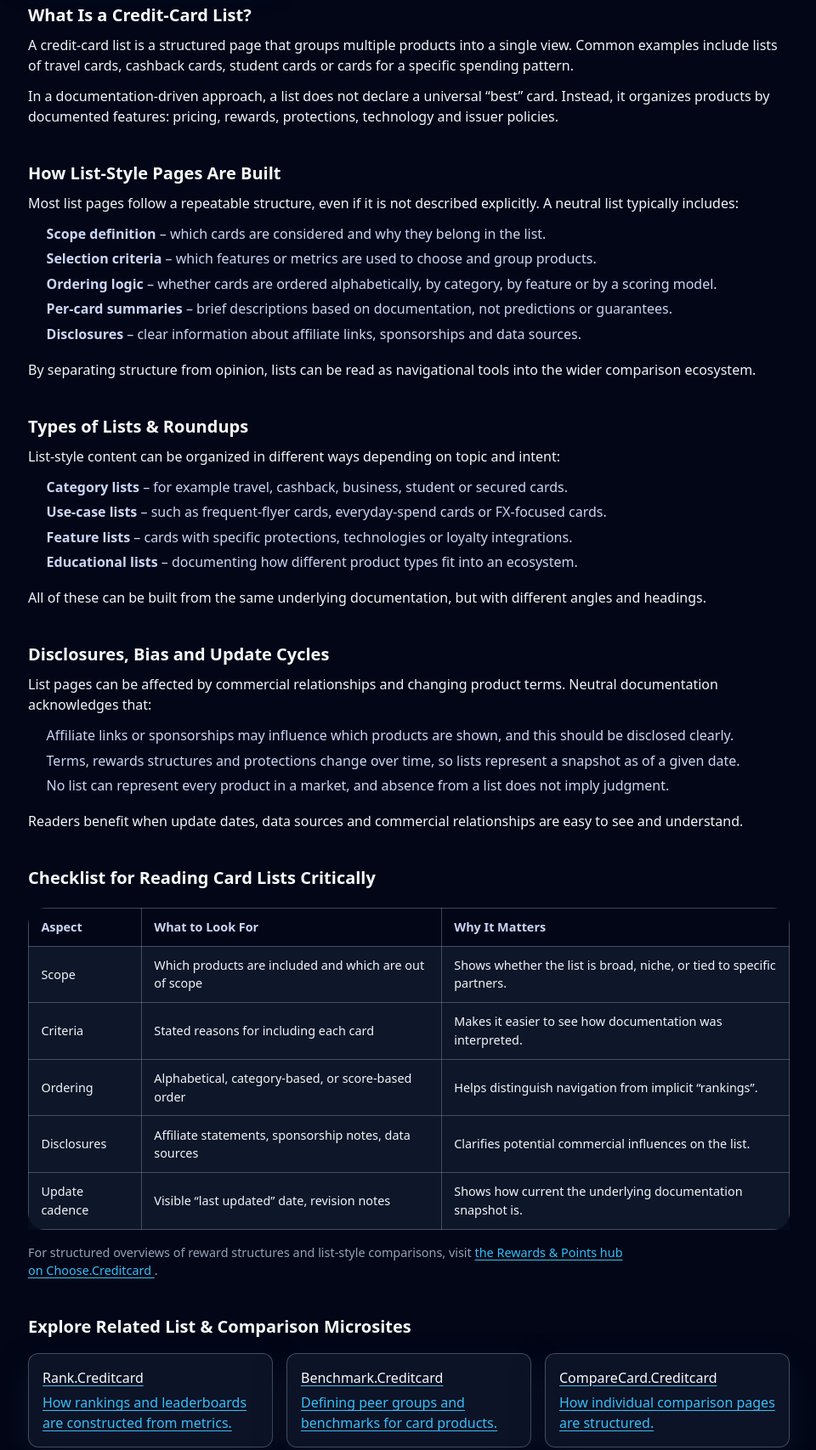
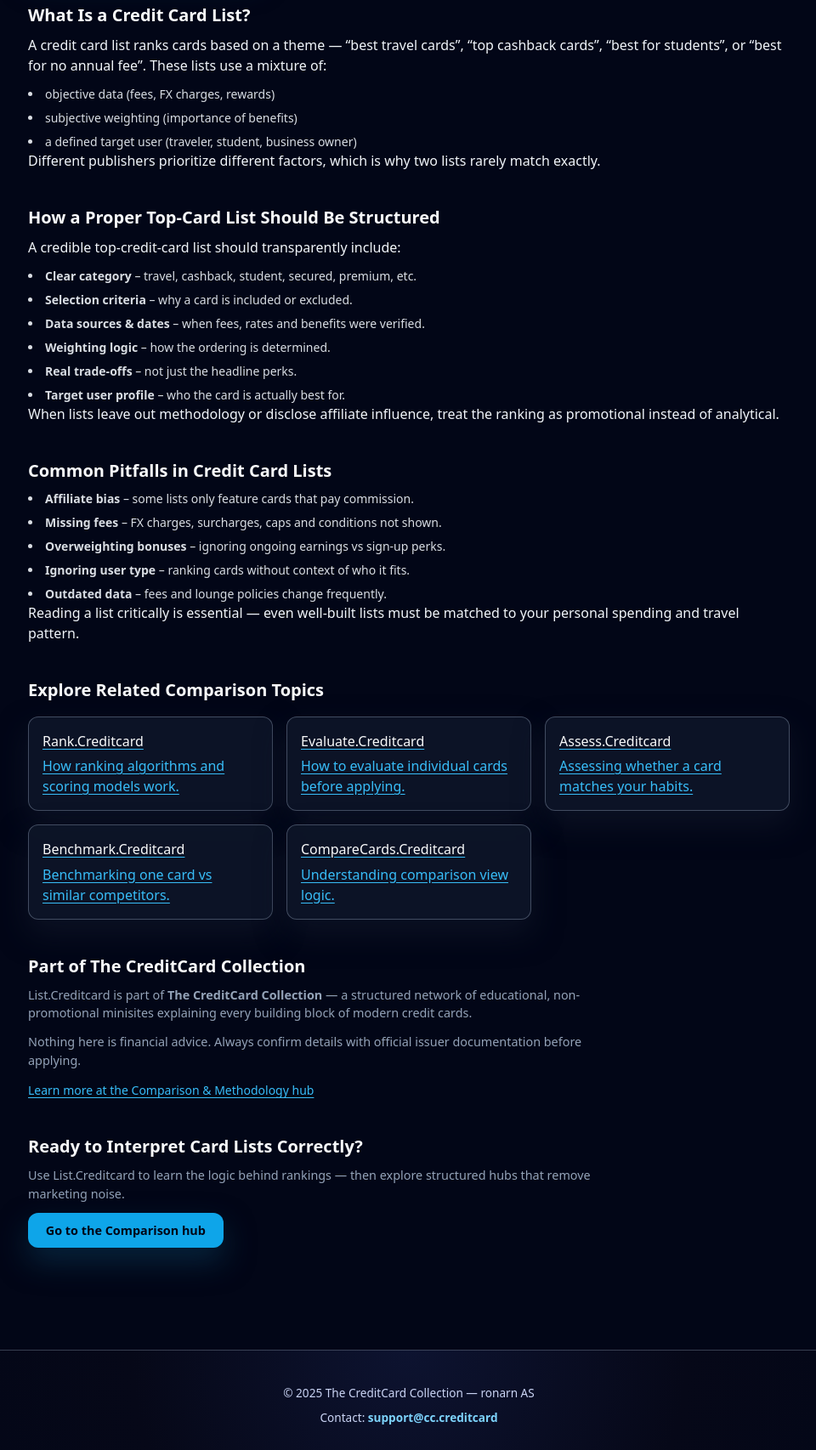
Before and after one commit to ChooseCreditCard/list.creditcard, a plain HTML site: page index.html in a window 1280 px wide. Shown: the part 465-2171 px from the top of the page at 85% size, without its empty margins (159-1119 px from the left). Drawn offline with nearby package versions, Linux system fonts and the light colour scheme.

Commit message:
Update index.html

```diff
--- a/index.html
+++ b/index.html
@@ -4,22 +4,22 @@
   <meta charset="UTF-8" />
   <meta name="viewport" content="width=device-width, initial-scale=1" />
 
-  <title>List.Creditcard – How Credit-Card Lists & Roundups Work</title>
-  <meta name="description" content="Understand how credit-card lists and roundups are structured: categories, criteria, ordering, disclosures and update cycles. Neutral, documentation-style overview." />
+  <title>List.Creditcard – How “Top Credit Card Lists” Are Built</title>
+  <meta name="description" content="Independent explanation of how top credit card lists are created, which factors they use, and how to interpret rankings without marketing influence." />
   <meta name="robots" content="index,follow" />
   <link rel="canonical" href="https://list.creditcard/" />
 
   <!-- Open Graph -->
-  <meta property="og:title" content="List.Creditcard – Credit-Card Lists & Roundups Explained" />
-  <meta property="og:description" content="Learn how 'top 10' and category-based credit-card lists are built from documentation, and how to read them without treating them as personal advice." />
+  <meta property="og:title" content="List.Creditcard – Understanding Top Credit Card Lists" />
+  <meta property="og:description" content="Learn how top credit card lists are structured, why different lists disagree, and how to read them critically." />
   <meta property="og:type" content="website" />
   <meta property="og:url" content="https://list.creditcard/" />
   <meta property="og:image" content="https://choose.creditcard/preview.png?utm_source=list.creditcard&utm_medium=referral&utm_campaign=og_image" />
 
   <!-- Twitter -->
   <meta name="twitter:card" content="summary_large_image" />
-  <meta name="twitter:title" content="List.Creditcard – Credit-Card Lists & Roundups Explained" />
-  <meta name="twitter:description" content="Neutral explanation of how credit-card lists and roundups are structured, ordered and maintained." />
+  <meta name="twitter:title" content="List.Creditcard – Understanding Credit Card Lists" />
+  <meta name="twitter:description" content="Independent overview of how top credit card lists are built and what factors influence the ordering." />
   <meta name="twitter:image" content="https://choose.creditcard/preview.png?utm_source=list.creditcard&utm_medium=referral&utm_campaign=twitter_image" />
 
   <!-- GA4 -->
@@ -31,12 +31,13 @@
     gtag('config', 'G-64FE63JQ3H');
   </script>
 
-  <!-- Tailwind for utility classes -->
+  <!-- Tailwind -->
   <script src="https://cdn.tailwindcss.com"></script>
 
-  <!-- Your shared minisite styles -->
+  <!-- Shared minisite CSS -->
   <link rel="stylesheet" href="./styles.css" />
 </head>
+
 <body class="bg-slate-950 text-slate-100">
 <header class="site-header">
   <div class="nav-inner max-w-6xl">
@@ -44,13 +45,13 @@
       <div class="cc-logo">CC</div>
       <div class="brand-text">
         <div class="brand-title">List.Creditcard</div>
-          <div class="brand-subtitle">Card Lists &amp; Roundups Explained</div>
+        <div class="brand-subtitle">Top Credit Card Lists Explained</div>
       </div>
     </div>
-      <nav class="nav-links" aria-label="Page navigation">
+    <nav class="nav-links">
       <a href="#overview">Overview</a>
-        <a href="#mechanics">Structure</a>
-        <a href="#compare">Checklist</a>
+      <a href="#structure">List Structure</a>
+      <a href="#pitfalls">Common Pitfalls</a>
     </nav>
   </div>
 </header>
@@ -63,175 +64,145 @@
     List.Creditcard
   </div>
 
-    <!-- Hero -->
+  <!-- HERO -->
   <section class="hero">
     <div class="hero-content">
-        <h1>How Credit-Card Lists &amp; Roundups Are Structured</h1>
+      <h1>How “Top Credit Card Lists” Are Actually Made</h1>
       <p class="hero-lead">
-          “Best cards for X” and “top 10” lists are common in card content. This page explains how list-style roundups can be built in a neutral, documentation-first way — focusing on structure, criteria and disclosures rather than personal recommendations.
+        Online “Top 10” or “Best Credit Cards” lists look simple — but behind them lie scoring models,
+        assumptions, and criteria that vary wildly. This guide explains how lists work and how to evaluate them.
       </p>
-        <a class="cta" href="https://choose.creditcard/rewards/?utm_source=list.creditcard&utm_medium=referral&utm_campaign=hero_cta">
-          Explore the Rewards &amp; Points hub
+
+      <a class="cta"
+         href="https://choose.creditcard/compare/?utm_source=list.creditcard&utm_medium=referral&utm_campaign=hero_cta">
+        Explore structured comparisons
       </a>
     </div>
   </section>
 
-    <!-- Overview -->
+  <!-- SECTION: Overview -->
   <section id="overview" class="section">
-      <h2>What Is a Credit-Card List?</h2>
-      <p>A credit-card list is a structured page that groups multiple products into a single view. Common examples include lists of travel cards, cashback cards, student cards or cards for a specific spending pattern.</p>
-      <p>In a documentation-driven approach, a list does not declare a universal “best” card. Instead, it organizes products by documented features: pricing, rewards, protections, technology and issuer policies.</p>
-    </section>
+    <h2>What Is a Credit Card List?</h2>
+    <p>
+      A credit card list ranks cards based on a theme — “best travel cards”, “top cashback cards”,
+      “best for students”, or “best for no annual fee”. These lists use a mixture of:
+    </p>
 
-    <!-- Structure / mechanics -->
-    <section id="mechanics" class="section">
-      <h2>How List-Style Pages Are Built</h2>
-      <p>Most list pages follow a repeatable structure, even if it is not described explicitly. A neutral list typically includes:</p>
-      <ul class="list">
-        <li><strong>Scope definition</strong> – which cards are considered and why they belong in the list.</li>
-        <li><strong>Selection criteria</strong> – which features or metrics are used to choose and group products.</li>
-        <li><strong>Ordering logic</strong> – whether cards are ordered alphabetically, by category, by feature or by a scoring model.</li>
-        <li><strong>Per-card summaries</strong> – brief descriptions based on documentation, not predictions or guarantees.</li>
-        <li><strong>Disclosures</strong> – clear information about affiliate links, sponsorships and data sources.</li>
+    <ul class="list-disc list-inside space-y-2 text-sm text-slate-100/90">
+      <li>objective data (fees, FX charges, rewards)</li>
+      <li>subjective weighting (importance of benefits)</li>
+      <li>a defined target user (traveler, student, business owner)</li>
     </ul>
-      <p>By separating structure from opinion, lists can be read as navigational tools into the wider comparison ecosystem.</p>
-    </section>
 
-    <section class="section">
-      <h2>Types of Lists &amp; Roundups</h2>
-      <p>List-style content can be organized in different ways depending on topic and intent:</p>
-      <ul class="list">
-        <li><strong>Category lists</strong> – for example travel, cashback, business, student or secured cards.</li>
-        <li><strong>Use-case lists</strong> – such as frequent-flyer cards, everyday-spend cards or FX-focused cards.</li>
-        <li><strong>Feature lists</strong> – cards with specific protections, technologies or loyalty integrations.</li>
-        <li><strong>Educational lists</strong> – documenting how different product types fit into an ecosystem.</li>
-      </ul>
-      <p>All of these can be built from the same underlying documentation, but with different angles and headings.</p>
-    </section>
-
-    <section class="section">
-      <h2>Disclosures, Bias and Update Cycles</h2>
-      <p>List pages can be affected by commercial relationships and changing product terms. Neutral documentation acknowledges that:</p>
-      <ul class="list">
-        <li>Affiliate links or sponsorships may influence which products are shown, and this should be disclosed clearly.</li>
-        <li>Terms, rewards structures and protections change over time, so lists represent a snapshot as of a given date.</li>
-        <li>No list can represent every product in a market, and absence from a list does not imply judgment.</li>
-      </ul>
-      <p>Readers benefit when update dates, data sources and commercial relationships are easy to see and understand.</p>
-    </section>
-
-    <!-- Comparison / checklist block -->
-    <section id="compare" class="section">
-      <h2>Checklist for Reading Card Lists Critically</h2>
-      <div class="table-wrap">
-        <table class="table">
-          <thead>
-            <tr>
-              <th>Aspect</th>
-              <th>What to Look For</th>
-              <th>Why It Matters</th>
-            </tr>
-          </thead>
-          <tbody>
-            <tr>
-              <td>Scope</td>
-              <td>Which products are included and which are out of scope</td>
-              <td>Shows whether the list is broad, niche, or tied to specific partners.</td>
-            </tr>
-            <tr>
-              <td>Criteria</td>
-              <td>Stated reasons for including each card</td>
-              <td>Makes it easier to see how documentation was interpreted.</td>
-            </tr>
-            <tr>
-              <td>Ordering</td>
-              <td>Alphabetical, category-based, or score-based order</td>
-              <td>Helps distinguish navigation from implicit “rankings”.</td>
-            </tr>
-            <tr>
-              <td>Disclosures</td>
-              <td>Affiliate statements, sponsorship notes, data sources</td>
-              <td>Clarifies potential commercial influences on the list.</td>
-            </tr>
-            <tr>
-              <td>Update cadence</td>
-              <td>Visible “last updated” date, revision notes</td>
-              <td>Shows how current the underlying documentation snapshot is.</td>
-            </tr>
-          </tbody>
-        </table>
-      </div>
-      <p class="small">
-        For structured overviews of reward structures and list-style comparisons, visit
-        <a href="https://choose.creditcard/rewards/?utm_source=list.creditcard&utm_medium=referral&utm_campaign=comparison_section">
-          the Rewards &amp; Points hub on Choose.Creditcard
-        </a>.
+    <p>
+      Different publishers prioritize different factors, which is why two lists rarely match exactly.
     </p>
   </section>
 
-    <!-- Cluster links -->
+  <!-- SECTION: List Structure -->
+  <section id="structure" class="section">
+    <h2>How a Proper Top-Card List Should Be Structured</h2>
+
+    <p>A credible top-credit-card list should transparently include:</p>
+
+    <ul class="list-disc list-inside space-y-2 text-sm text-slate-100/90">
+      <li><strong>Clear category</strong> – travel, cashback, student, secured, premium, etc.</li>
+      <li><strong>Selection criteria</strong> – why a card is included or excluded.</li>
+      <li><strong>Data sources & dates</strong> – when fees, rates and benefits were verified.</li>
+      <li><strong>Weighting logic</strong> – how the ordering is determined.</li>
+      <li><strong>Real trade-offs</strong> – not just the headline perks.</li>
+      <li><strong>Target user profile</strong> – who the card is actually best for.</li>
+    </ul>
+
+    <p>
+      When lists leave out methodology or disclose affiliate influence, treat the ranking as promotional instead of analytical.
+    </p>
+  </section>
+
+  <!-- SECTION: Pitfalls -->
+  <section id="pitfalls" class="section">
+    <h2>Common Pitfalls in Credit Card Lists</h2>
+
+    <ul class="list-disc list-inside space-y-2 text-sm text-slate-100/90">
+      <li><strong>Affiliate bias</strong> – some lists only feature cards that pay commission.</li>
+      <li><strong>Missing fees</strong> – FX charges, surcharges, caps and conditions not shown.</li>
+      <li><strong>Overweighting bonuses</strong> – ignoring ongoing earnings vs sign-up perks.</li>
+      <li><strong>Ignoring user type</strong> – ranking cards without context of who it fits.</li>
+      <li><strong>Outdated data</strong> – fees and lounge policies change frequently.</li>
+    </ul>
+
+    <p>
+      Reading a list critically is essential — even well-built lists must be matched to your personal spending and travel pattern.
+    </p>
+  </section>
+
+  <!-- CLUSTER LINKS -->
   <section class="section">
-      <h2>Explore Related List &amp; Comparison Microsites</h2>
+    <h2>Explore Related Comparison Topics</h2>
+
     <div class="cluster-grid">
-        <a class="cluster-card" href="https://rank.creditcard/?utm_source=list.creditcard&utm_medium=referral&utm_campaign=cluster_rank">
+      <a class="cluster-card"
+         href="https://rank.creditcard/?utm_source=list.creditcard&utm_medium=referral&utm_campaign=cluster_rank">
         <h3>Rank.Creditcard</h3>
-          <p>How rankings and leaderboards are constructed from metrics.</p>
+        <p>How ranking algorithms and scoring models work.</p>
       </a>
-        <a class="cluster-card" href="https://benchmark.creditcard/?utm_source=list.creditcard&utm_medium=referral&utm_campaign=cluster_benchmark">
+
+      <a class="cluster-card"
+         href="https://evaluate.creditcard/?utm_source=list.creditcard&utm_medium=referral&utm_campaign=cluster_evaluate">
+        <h3>Evaluate.Creditcard</h3>
+        <p>How to evaluate individual cards before applying.</p>
+      </a>
+
+      <a class="cluster-card"
+         href="https://assess.creditcard/?utm_source=list.creditcard&utm_medium=referral&utm_campaign=cluster_assess">
+        <h3>Assess.Creditcard</h3>
+        <p>Assessing whether a card matches your habits.</p>
+      </a>
+
+      <a class="cluster-card"
+         href="https://benchmark.creditcard/?utm_source=list.creditcard&utm_medium=referral&utm_campaign=cluster_benchmark">
         <h3>Benchmark.Creditcard</h3>
-          <p>Defining peer groups and benchmarks for card products.</p>
+        <p>Benchmarking one card vs similar competitors.</p>
       </a>
-        <a class="cluster-card" href="https://comparecard.creditcard/?utm_source=list.creditcard&utm_medium=referral&utm_campaign=cluster_comparecard">
-          <h3>CompareCard.Creditcard</h3>
-          <p>How individual comparison pages are structured.</p>
-        </a>
-        <a class="cluster-card" href="https://comparecards.creditcard/?utm_source=list.creditcard&utm_medium=referral&utm_campaign=cluster_comparecards">
+
+      <a class="cluster-card"
+         href="https://comparecards.creditcard/?utm_source=list.creditcard&utm_medium=referral&utm_campaign=cluster_comparecards">
         <h3>CompareCards.Creditcard</h3>
-          <p>Overview of comparison categories and filters.</p>
-        </a>
-        <a class="cluster-card" href="https://evaluate.creditcard/?utm_source=list.creditcard&utm_medium=referral&utm_campaign=cluster_evaluate">
-          <h3>Evaluate.Creditcard</h3>
-          <p>Neutral evaluation framework for card documentation.</p>
-        </a>
-        <a class="cluster-card" href="https://guides.creditcard/?utm_source=list.creditcard&utm_medium=referral&utm_campaign=cluster_guides">
-          <h3>Guides.Creditcard</h3>
-          <p>Long-form guides that apply these structures in practice.</p>
+        <p>Understanding comparison view logic.</p>
       </a>
     </div>
   </section>
 
-    <!-- Collection section -->
+  <!-- COLLECTION -->
   <section class="section">
     <h2>Part of The CreditCard Collection</h2>
     <p class="small">
-        List.Creditcard is one spoke in <strong>The CreditCard Collection</strong> — a network of focused microsites operated by ronarn AS. Each site explains a single concept in clear, factual language and then connects you to independent comparison tools.
+      List.Creditcard is part of <strong>The CreditCard Collection</strong> — a structured network of educational,
+      non-promotional minisites explaining every building block of modern credit cards.
     </p>
     <p class="small">
-        We do not issue cards. We summarize documentation, explain how list-style content is structured and link to external providers where you can read full terms yourself.
-      </p>
-      <p class="small">
-        This site is informational only and does not provide financial, investment, tax or legal advice. Always rely on official product documentation and consider seeking independent advice if needed.
+      Nothing here is financial advice. Always confirm details with official issuer documentation before applying.
     </p>
 
-      <!-- Rewards hub snippet -->
-      <p class="text-xs text-slate-500 mt-6">
-        For a broader overview of reward structures, visit the
-        <a href="https://choose.creditcard/rewards/?utm_source=list.creditcard&utm_medium=referral&utm_campaign=hub_rewards"
-           class="font-medium hover:text-slate-900">
-          Rewards &amp; Points hub
+    <!-- HUB SNIPPET -->
+    <div class="hub-link">
+      <a href="https://choose.creditcard/compare/?utm_source=list.creditcard&utm_medium=referral&utm_campaign=minisite_to_hub"
+         class="text-sm text-slate-600 hover:text-slate-900">
+        Learn more at the Comparison &amp; Methodology hub
       </a>
-        on <a href="https://choose.creditcard/" class="font-medium hover:text-slate-900">Choose.Creditcard</a>.
-      </p>
+    </div>
   </section>
 
-    <!-- Bottom CTA -->
+  <!-- CTA -->
   <section class="section">
-      <h2>Ready to See Lists in Context?</h2>
+    <h2>Ready to Interpret Card Lists Correctly?</h2>
     <p class="small">
-        Use List.Creditcard to understand how card roundups are structured — then explore the Rewards &amp; Points hub on Choose.Creditcard to see how lists, tables and guides connect across categories.
+      Use List.Creditcard to learn the logic behind rankings — then explore structured hubs that remove marketing noise.
     </p>
-      <a class="cta" href="https://choose.creditcard/rewards/?utm_source=list.creditcard&utm_medium=referral&utm_campaign=bottom_cta">
-        Go to the Rewards &amp; Points hub
+
+    <a class="cta"
+       href="https://choose.creditcard/compare/?utm_source=list.creditcard&utm_medium=referral&utm_campaign=bottom_cta">
+      Go to the Comparison hub
     </a>
   </section>
 </main>
@@ -242,5 +213,6 @@
     Contact: <a href="mailto:support@cc.creditcard">support@cc.creditcard</a>
   </p>
 </footer>
+
 </body>
 </html>
```
Lines whose indentation alone changed are shown as unchanged.
